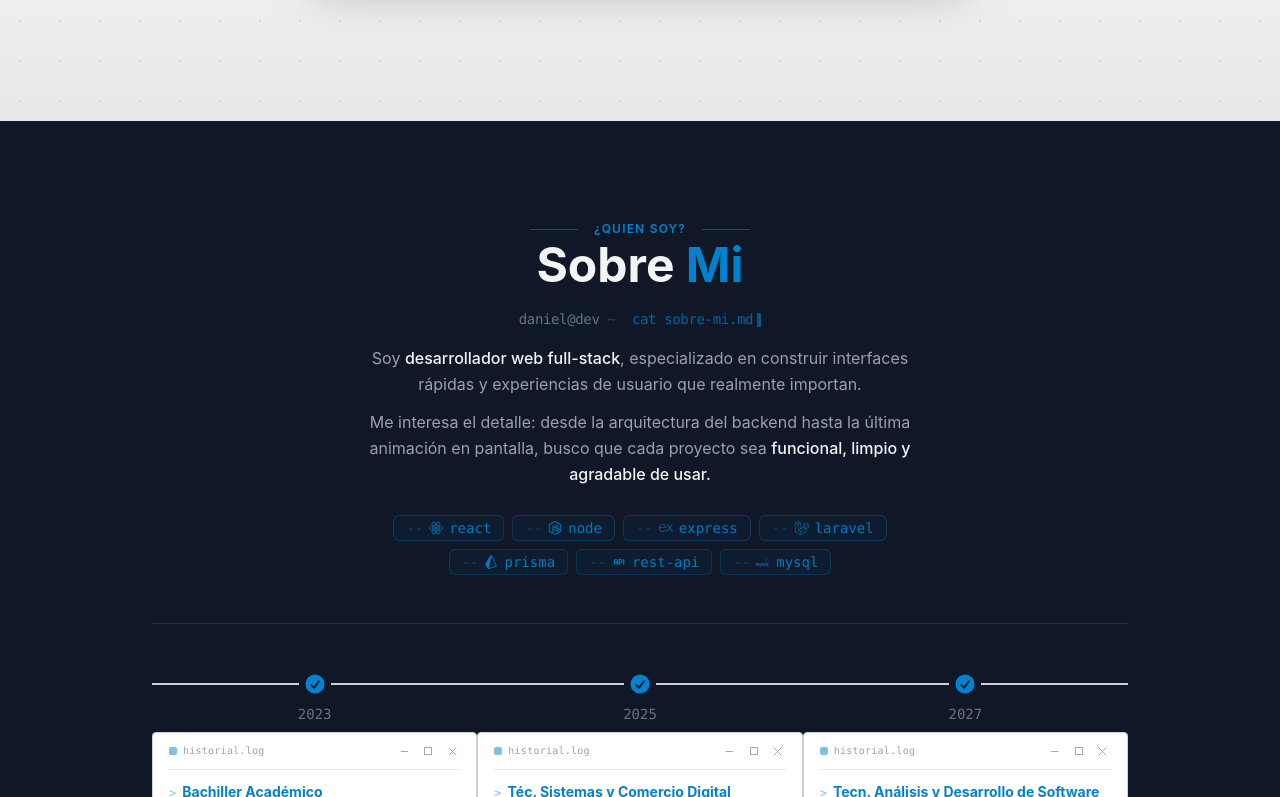
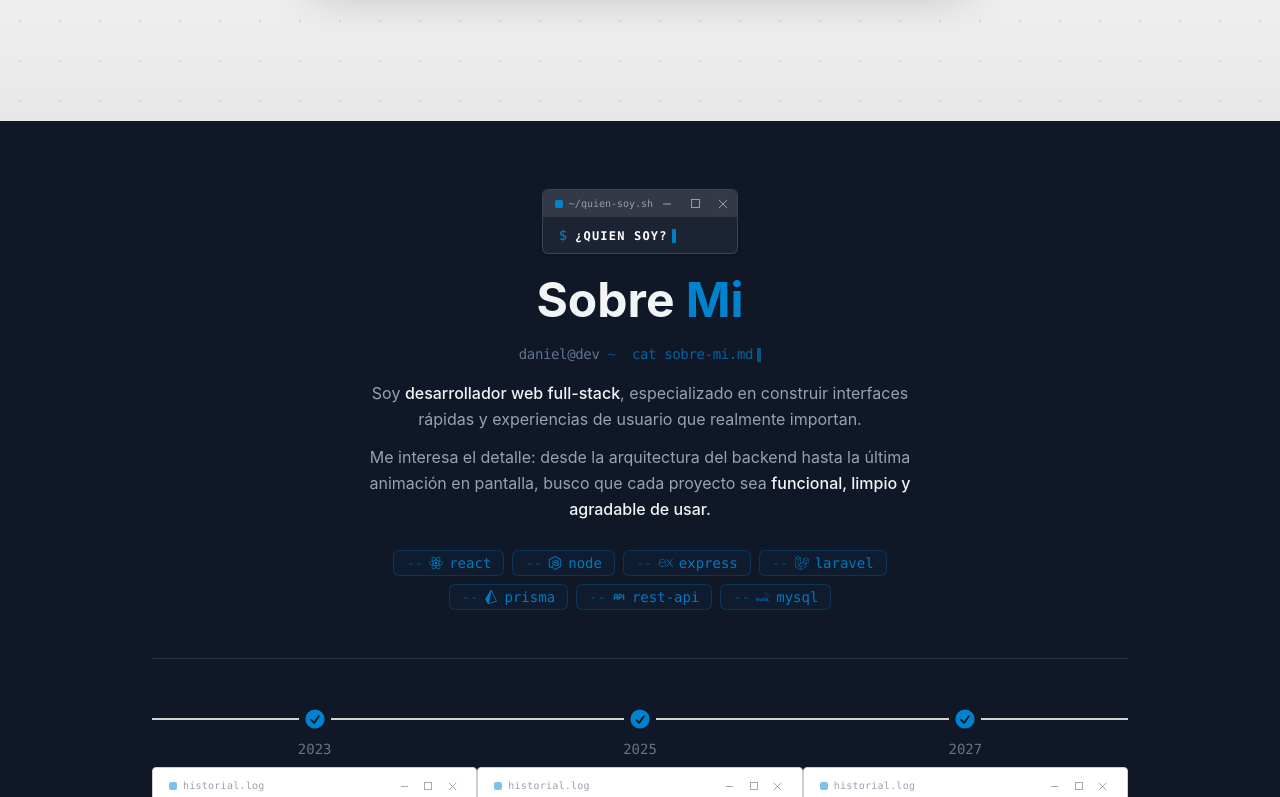
Before and after one commit to DanielRN-SOFT/portafolio_personal_frontend, a React (Vite) app: page / in a window 1280 px wide. Shown: the part 743-1540 px from the top of the page. Built offline with nearby package versions, Linux system fonts and the light colour scheme; no server answers.

Commit message:
Titulo de secciones modificado

```diff
--- a/src/App.jsx
+++ b/src/App.jsx
@@ -18,15 +18,16 @@ function App() {
       </section>
 
       {/* Sobre mi */}
-      <section id="sobre-mi" className="pt-10 pb-20 bg-gray-900">
+      <section id="sobre-mi" className="pt-2 pb-20 bg-gray-900">
         <Titulo
           subtitulo={"¿Quien soy?"}
           titulo={"Sobre"}
           span={"Mi"}
           colorTxt={"text-gray-100"}
+          oscuro
         />
 
-        <SobreMi/>
+        <SobreMi />
       </section>
 
       {/* Card de Proyectos */}
@@ -49,6 +50,7 @@ function App() {
           titulo={"Mis"}
           span={"Habilidades"}
           colorTxt={"text-gray-100"}
+          oscuro
         />
         <TechStack />
       </section>
--- a/src/components/Titulo.jsx
+++ b/src/components/Titulo.jsx
@@ -1,13 +1,124 @@
-const Titulo = ({ subtitulo, titulo, span, colorTxt }) => {
+const slugify = (text = "") =>
+  text
+    .toLowerCase()
+    .normalize("NFD")
+    .replace(/[\u0300-\u036f]/g, "")
+    .replace(/[^a-z0-9]+/g, "-")
+    .replace(/^-+|-+$/g, "");
+
+/**
+ * Barra de título estilo Windows Terminal / Windows 11.
+ * Mismo lenguaje visual que las demás secciones (card de proyectos,
+ * historial de línea de tiempo), con variante para fondos oscuros.
+ */
+const WinTitleBar = ({ label, oscuro }) => {
+  const barBg = oscuro ? "bg-white/10" : "bg-black/20 backdrop-blur-sm";
+  const labelCol = oscuro ? "text-white/50" : "text-base-content/40";
+  const iconIdle = oscuro ? "text-white/50" : "text-base-content/40";
+  const iconHover = oscuro
+    ? "hover:bg-white/15 hover:text-white/90"
+    : "hover:bg-base-content/10 hover:text-base-content/80";
+
+  return (
+    <div
+      className={`flex items-center gap-0 pl-3 pr-0 py-0 rounded-t-md ${barBg}`}
+    >
+      <span className="mr-1.5 h-2 w-2 rounded-[2px] bg-primary" />
+      <span
+        className={`flex-1 truncate py-1.5 text-[10px] font-mono ${labelCol}`}
+      >
+        {label}
+      </span>
+
+      <span className="flex items-stretch">
+        <span
+          className={`flex items-center justify-center w-7 h-6 transition-colors ${iconIdle} ${iconHover}`}
+        >
+          <svg width="10" height="10" viewBox="0 0 10 10" fill="none">
+            <line
+              x1="1"
+              y1="5"
+              x2="9"
+              y2="5"
+              stroke="currentColor"
+              strokeWidth="1"
+            />
+          </svg>
+        </span>
+        <span
+          className={`flex items-center justify-center w-7 h-6 transition-colors ${iconIdle} ${iconHover}`}
+        >
+          <svg width="9" height="9" viewBox="0 0 9 9" fill="none">
+            <rect
+              x="0.5"
+              y="0.5"
+              width="8"
+              height="8"
+              stroke="currentColor"
+              strokeWidth="1"
+            />
+          </svg>
+        </span>
+        <span
+          className={`flex items-center justify-center w-7 h-6 transition-colors rounded-tr-md ${iconIdle} hover:bg-[#c42b1c] hover:text-white`}
+        >
+          <svg width="10" height="10" viewBox="0 0 10 10" fill="none">
+            <line
+              x1="0.8"
+              y1="0.8"
+              x2="9.2"
+              y2="9.2"
+              stroke="currentColor"
+              strokeWidth="1"
+            />
+            <line
+              x1="9.2"
+              y1="0.8"
+              x2="0.8"
+              y2="9.2"
+              stroke="currentColor"
+              strokeWidth="1"
+            />
+          </svg>
+        </span>
+      </span>
+    </div>
+  );
+};
+
+const Titulo = ({ subtitulo, titulo, span, colorTxt, oscuro = false }) => {
+  const slug = slugify(subtitulo || titulo || "seccion");
+
+  const panelBg = oscuro ? "bg-white/5" : "bg-base-300/40";
+  const panelBorder = oscuro ? "border-white/15" : "border-primary/15";
+  const promptCol = oscuro ? "text-primary" : "text-primary/40";
+  const subtituloCol = oscuro
+    ? "text-white font-bold"
+    : "text-primary font-semibold";
+  const cursorCol = oscuro ? "bg-primary" : "bg-primary/60";
+
   return (
     <div className="text-center mt-15 mb-5">
-      <div className="flex items-center justify-center gap-4 mb-1">
-        <span className="h-px w-12 bg-primary opacity-50 inline-block" />
-        <span className="text-xs font-semibold tracking-widest text-primary uppercase">
-          {subtitulo}
-        </span>
-        <span className="h-px w-12 bg-primary opacity-50 inline-block" />
+      {/* Ventana estilo Windows Terminal, reemplaza el eyebrow de líneas */}
+      <div
+        className={`inline-block mb-4 rounded-md border overflow-hidden shadow-sm ${panelBg} ${panelBorder}`}
+      >
+        <WinTitleBar label={`~/${slug}.sh`} oscuro={oscuro} />
+        <div className="px-4 py-2 text-left">
+          <p className="font-mono text-xs sm:text-sm tracking-tight">
+            <span className={promptCol}>$</span>{" "}
+            <span
+              className={`text-xs tracking-widest uppercase ${subtituloCol}`}
+            >
+              {subtitulo}
+            </span>
+            <span
+              className={`inline-block w-[0.5ch] h-[1em] animate-pulse ml-1 align-middle ${cursorCol}`}
+            />
+          </p>
+        </div>
       </div>
+
       <h2 className={`text-5xl font-bold ${colorTxt}`}>
         {titulo} <span className="text-primary">{span}</span>
       </h2>
```
